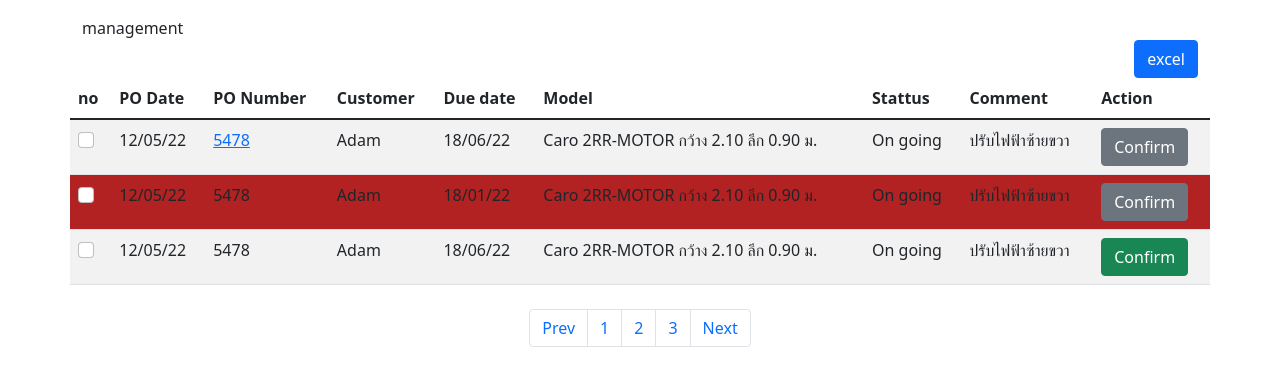
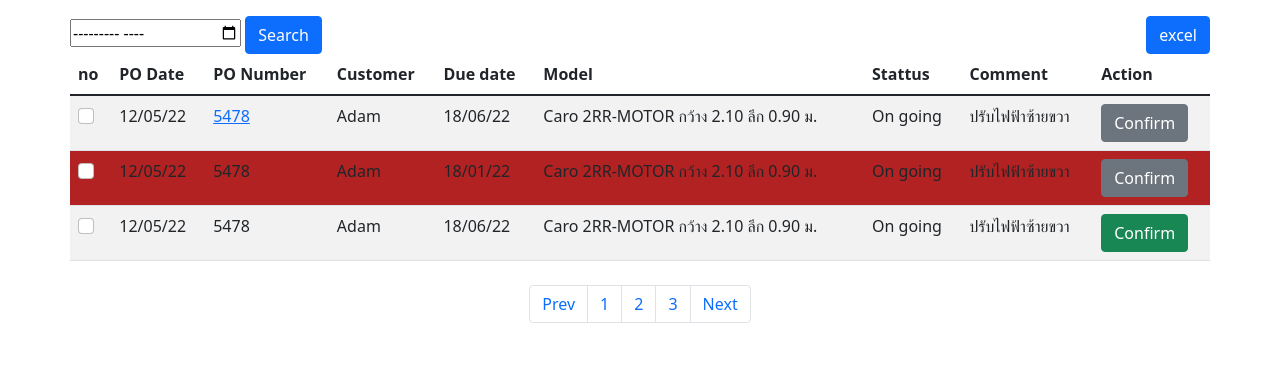
Before and after one commit to toppyishappy/furtniture_crm, a Django app: page /management/ in a window 1280 px wide. Shown: the part 56-442 px from the top of the page. Run offline with Django 3.2, Linux system fonts and the light colour scheme; the visitor is signed in with stand-in values (Sample User, id 1).

Commit message:
add filter

```diff
--- a/templates/core/management.html
+++ b/templates/core/management.html
@@ -48,9 +48,14 @@
   </div>
 </div>
 <!-- end modal -->
-    <div>management</div>
-    <div class="d-flex justify-content-end">
-      <button type="button" class="btn btn-primary">excel</button>
+    <div class="row">
+      <div class="d-flex justify-content-between p-0">
+        <div>
+          <input type="month">
+          <button type="button" class="btn btn-primary">Search</button>
+        </div>
+        <button type="button" class="btn btn-primary">excel</button>
+      </div>
     </div>
     <div class="row">
       <table class="table table-striped">
```
